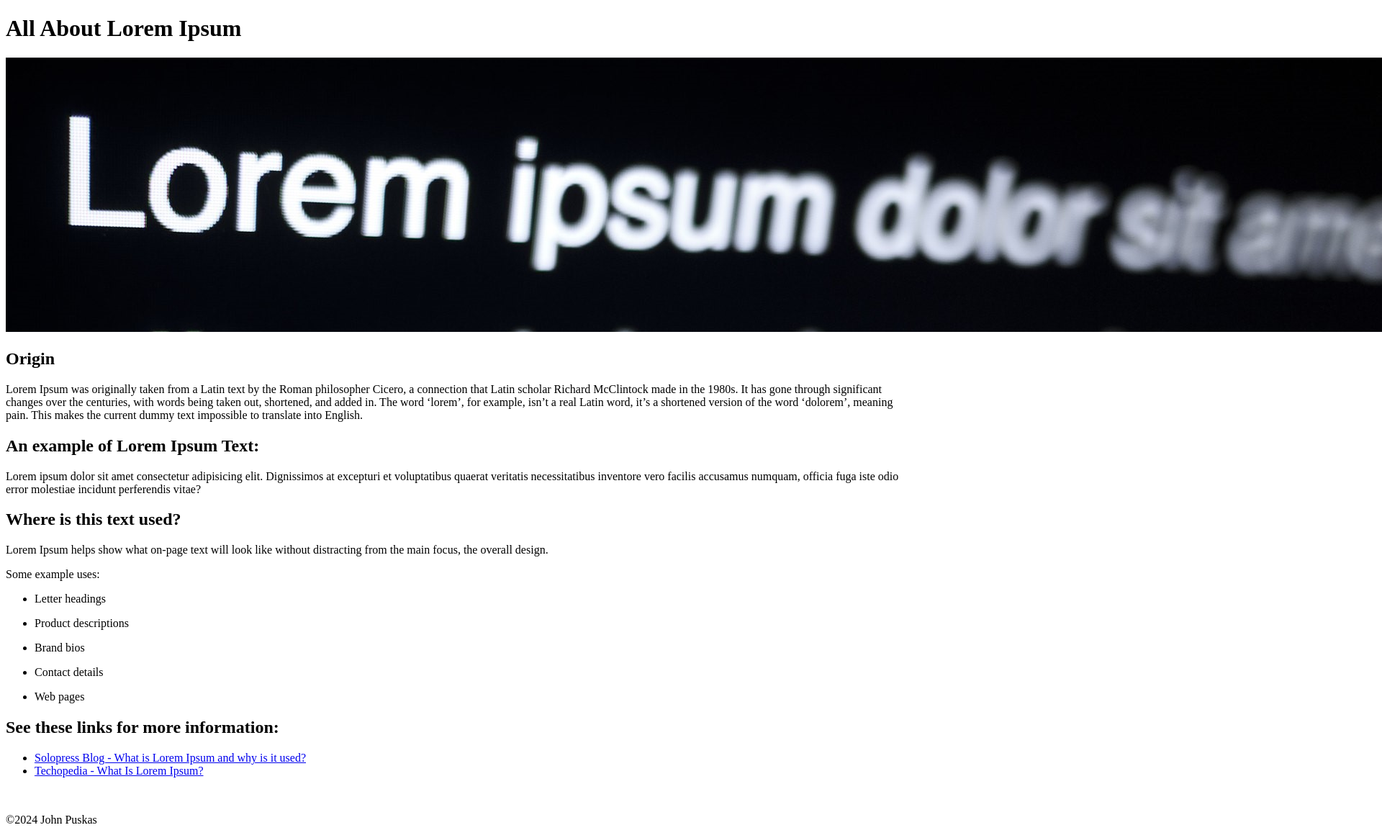
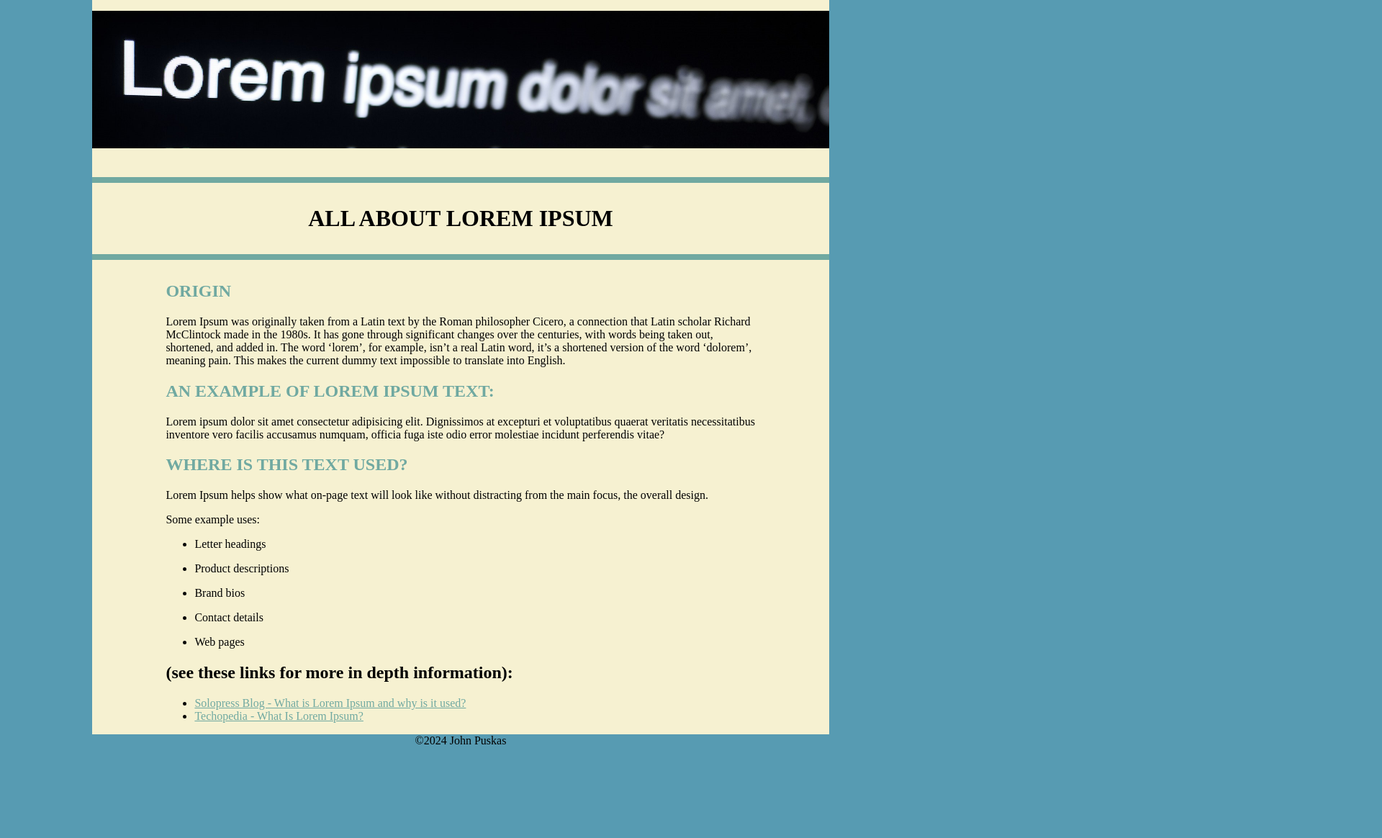
Before and after one commit to JohnPuskas/Homework, a website: page Week4/index.html in a window 1280 px wide. Shown: the top 1164 px of the page at 72% size, 1920 px wide, since content can reach past the window. After the commit the page ends 1054 px from the top, so only its background shows below. Drawn offline with Linux system fonts and the light colour scheme.

Commit message:
Added styling to index page for Week4 homework

```diff
--- a/Week4/index.html
+++ b/Week4/index.html
@@ -6,13 +6,14 @@
   <link rel="stylesheet" href="styles.css">
   <title>All About Lorem Ipsum</title>
 </head>
+<div id="wrapper">
 <body>
   <header>
+    <img id="lorem-image" src="Lorem-Large1-CROP1.jpg" alt="image of Lorem Ipsum text">
     <h1>All About Lorem Ipsum</h1>
-    <img id="lorem-image" src="Lorem-Large1-CROP1.jpg" alt="image of Lorem Ipsum text">
   </header>
   <main>
-    <h2>Origin</h2>
+    <h2 class="text-special">Origin</h2>
     <p>
       Lorem Ipsum was originally taken from a Latin text by the Roman philosopher Cicero,
       a connection that Latin scholar Richard McClintock made in the 1980s.
@@ -21,14 +22,14 @@
       it’s a shortened version of the word ‘dolorem’, meaning pain.
       This makes the current dummy text impossible to translate into English.
     </p>
-    <h2>An example of Lorem Ipsum Text:</h2>
-    <p>
+    <h2 class="text-special">An example of Lorem Ipsum Text:</h2>
+    <p id="quote-text">
       Lorem ipsum dolor sit amet consectetur adipisicing elit.
       Dignissimos at excepturi et voluptatibus quaerat veritatis necessitatibus
       inventore vero facilis accusamus numquam,
       officia fuga iste odio error molestiae incidunt perferendis vitae?
     </p>
-    <h2>Where is this text used?</h2>
+    <h2 class="text-special">Where is this text used?</h2>
     <p>Lorem Ipsum helps show what on-page text will look like
       without distracting from the main focus, the overall design.
     </p>
@@ -50,7 +51,7 @@
         <p>Web pages</p>
       </li>
     </ul>
-    <h2>See these links for more information:</h2>
+    <h2>(see these links for more in depth information):</h2>
     <ul>
       <li>
         <a href="https://www.solopress.com/blog/copywriting-typography/what-is-lorem-ipsum-and-why-is-it-used/#:~:text=Lorem%20Ipsum%2C%20sometimes%20referred%20to,reader%2C%20it's%20seen%20as%20gibberish.">Solopress Blog - What is Lorem Ipsum and why is it used?</a>
@@ -59,13 +60,11 @@
         <a href="https://www.techopedia.com/definition/12898/lorem-ipsum#:~:text=Lorem%20ipsum%20is%20derived%20from,main%20concern%20of%20the%20developer.">Techopedia - What Is Lorem Ipsum?</a>
       </li>
     </ul>
-    <img src="" alt="">
-
-    <a href=""></a>
   </main>
-  <footer>
+  <footer id="footer">
     <p>&copy;2024 John Puskas</p>
   </footer>
   <script src="index.js"></script>
 </body>
+</div>
 </html>
--- a/Week4/styles.css
+++ b/Week4/styles.css
@@ -0,0 +1,54 @@
+/* * {
+  border: 2px solid red;
+} */
+
+#wrapper {
+  background-color: #F6F1D1;
+}
+
+body {
+  background-color: #579BB2;
+  margin: 0% 10%;
+  border: none;
+  padding: 0%;
+}
+
+header {
+  text-align: center;
+}
+
+main {
+  padding: 0% 10%;;
+}
+
+img {
+  width: 100%;
+  padding: 15px 0px;
+
+}
+
+h1 {
+  border-top: 8px solid #70A9A1;
+  border-bottom: 8px solid #70A9A1;
+  padding: 3% 0%;
+  margin-bottom: 30px;
+  text-transform: uppercase;
+}
+
+li > a {
+  color: #70A9A1 ;
+}
+
+a:hover {
+  color: blue;
+}
+
+#footer {
+  background-color: #579BB2;
+  text-align: center;
+}
+
+.text-special {
+  color: #70A9A1;
+  text-transform: uppercase;
+}
```
